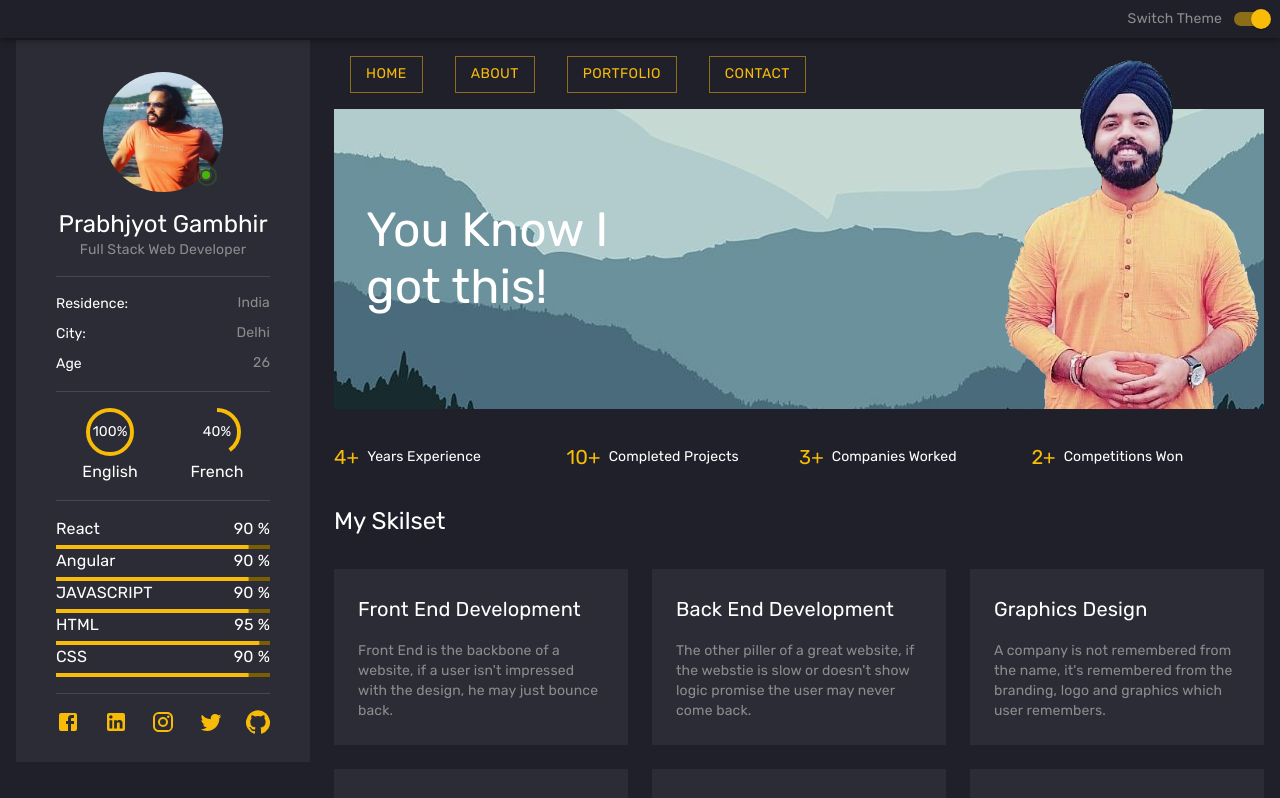
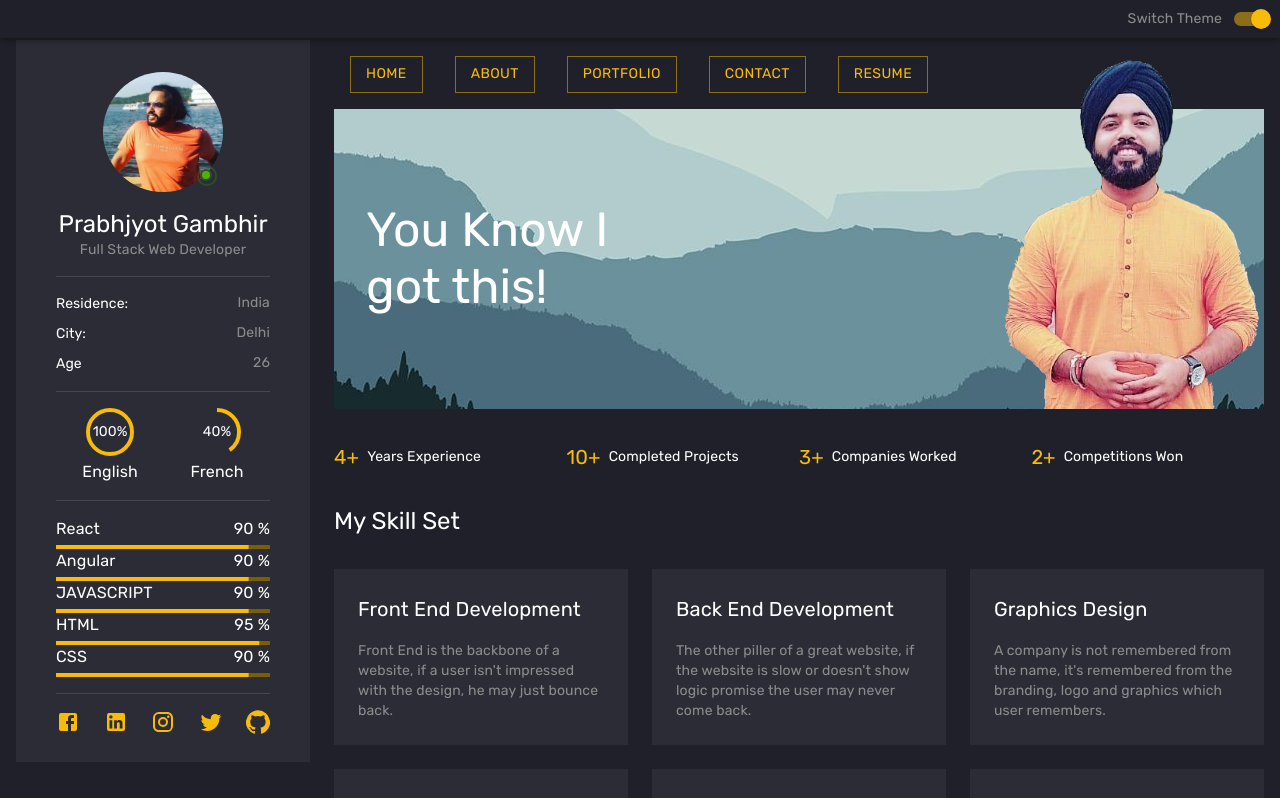
Before and after one commit to knowprabhjyot/PrabhjyotGambhir, a React (Create React App) app: page / in a window 1280 px wide. Shown: the top 798 px of the page. Built offline with nearby package versions, Linux system fonts and the light colour scheme.

Commit message:
improvements

```diff
--- a/src/components/about/about.js
+++ b/src/components/about/about.js
@@ -41,14 +41,14 @@ const About = () => {
                     </Box>
                 </Box>
                 <Typography variant="subtitle2">
-                    Hey Folks my name is Prabhjyot Gambhir and I am a full stack developer. I am a full stack by choice not by profession, because I just love doing everything. I beleive in Jack of all trades master of none.
+                    Hey Folks my name is Prabhjyot Gambhir and I am a full stack developer. I am a full stack by choice not by profession, because I just love doing everything. I believe in Jack of all trades master of none.
                     Because I don't need to be best at 1 and just wait for that skill set to rust, I want to explore, find possible options, survive and if i seek perfection then i leave behind experience. One thing which i find good About
                     me is that if you give me a task, and I don't know how to do it, I will be honest and ask for more time to explore and learn. But that's what we do in real life right ?
                     I may be blunt or straight forward, but I am loyal, if I chose you then I will be there for you 24 hours, because that's what I do.
                     Challenges excite me, staying idle frights me!
             </Typography>
                 <Typography variant="h5">
-                    My Education
+                    My Journey
             </Typography>
                 <Education />
             </Box>
--- a/src/components/common/card/card.js
+++ b/src/components/common/card/card.js
@@ -1,7 +1,6 @@
 import { Box, Button, Chip, Grid, makeStyles, Typography } from '@material-ui/core';
 import { ArrowForward } from '@material-ui/icons';
-import { Skeleton } from '@material-ui/lab';
-import React, { useState } from 'react';
+import React from 'react';
 
 const useStyles = makeStyles({
     box: {
--- a/src/components/common/header/header.js
+++ b/src/components/common/header/header.js
@@ -47,6 +47,11 @@ const Header = () => {
             <Drawer anchor="right" open={state} onClose={() => setState(false)}>
                 <Box height="100vh" display="flex" flexDirection="column" bgcolor="primary.main">
                     {showNav()}
+                    <a href="../doc/resume.pdf" className={classes.listItem}  target="_blank">
+                    <Button fullWidth type="submit" color="secondary" variant="outlined">
+                        Resume
+                    </Button>
+                    </a>
                 </Box>
             </Drawer>
         )
@@ -70,6 +75,11 @@ const Header = () => {
                 <Hidden xsDown>
                     <Box className={classes.nav}>
                         {showNav()}
+                        <a href="../doc/resume.pdf" className={classes.listItem}  target="_blank">
+                    <Button type="submit" color="secondary" variant="outlined">
+                        Resume
+                    </Button>
+                    </a>
                     </Box>
                 </Hidden>
                 <Hidden smUp >
--- a/src/components/home/home.js
+++ b/src/components/home/home.js
@@ -17,7 +17,7 @@ const Home = () => {
             <BannerSection bannerConfig={bannerConfig} />
             <ExperienceSection />
             <Typography variant="h5">
-                My Skilset
+                My Skill Set
                 </Typography>
             <SkillSetSecton />
         </Box>
--- a/src/components/skillsetSection/skillsetSection.js
+++ b/src/components/skillsetSection/skillsetSection.js
@@ -1,7 +1,6 @@
 import { Grid } from '@material-ui/core';
 import React from 'react';
 import Card from '../common/card/card';
-import {useSpring, animated} from 'react-spring'
 
 const SkillSetSecton = () => {
     return (
@@ -11,14 +10,13 @@ const SkillSetSecton = () => {
 
 const skillSetData = [
 {title: 'Front End Development', description: "Front End is the backbone of a website, if a user isn't impressed with the design, he may just bounce back."},
-{title: 'Back End Development', description: "The other piller of a great website, if the webstie is slow or doesn't show logic promise the user may never come back."},
+{title: 'Back End Development', description: "The other piller of a great website, if the website is slow or doesn't show logic promise the user may never come back."},
 {title: 'Graphics Design', description: "A company is not remembered from the name, it's remembered from the branding, logo and graphics which user remembers."},
 {title: 'UI/UX Design', description: "If the flow of the website ain't good, what good it would do making user's life more difficult."},
 {title: 'Devops', description: "Continuous deployment, is required big time in today's time it saves huge hassle and makes developers like easier."},
 {title: 'SEO', description: "A business with no customers, ain't a business at all, So social media presence is required to make the customers engaging."}];
 const showSkill = () => {
     return skillSetData.map((item, index) => {
-        const props = useSpring({opacity: 1, from: {opacity: 0}})
         return (
                 <Grid key={index} item xs={12} md={4} sm={6} >
                     <Card data={item} />
--- a/src/routes.js
+++ b/src/routes.js
@@ -1,5 +1,5 @@
 import { Box, Grid, IconButton } from '@material-ui/core';
-import React, { useContext } from 'react';
+import React from 'react';
 import { Route, Switch, useLocation } from 'react-router-dom';
 import About from './components/about/about';
 import Footer from './components/common/footer/footer';
@@ -7,7 +7,7 @@ import Header from './components/common/header/header';
 import Contact from './components/contact/contact';
 import Home from './components/home/home';
 import Portfolio from './components/portfolio/portfolio';
-import { animated, useTransition, usetransition } from 'react-spring';
+import { animated, useTransition } from 'react-spring';
 import ArrowUpwardIcon from '@material-ui/icons/ArrowUpward';
 import { Link } from 'react-scroll';
 
```
